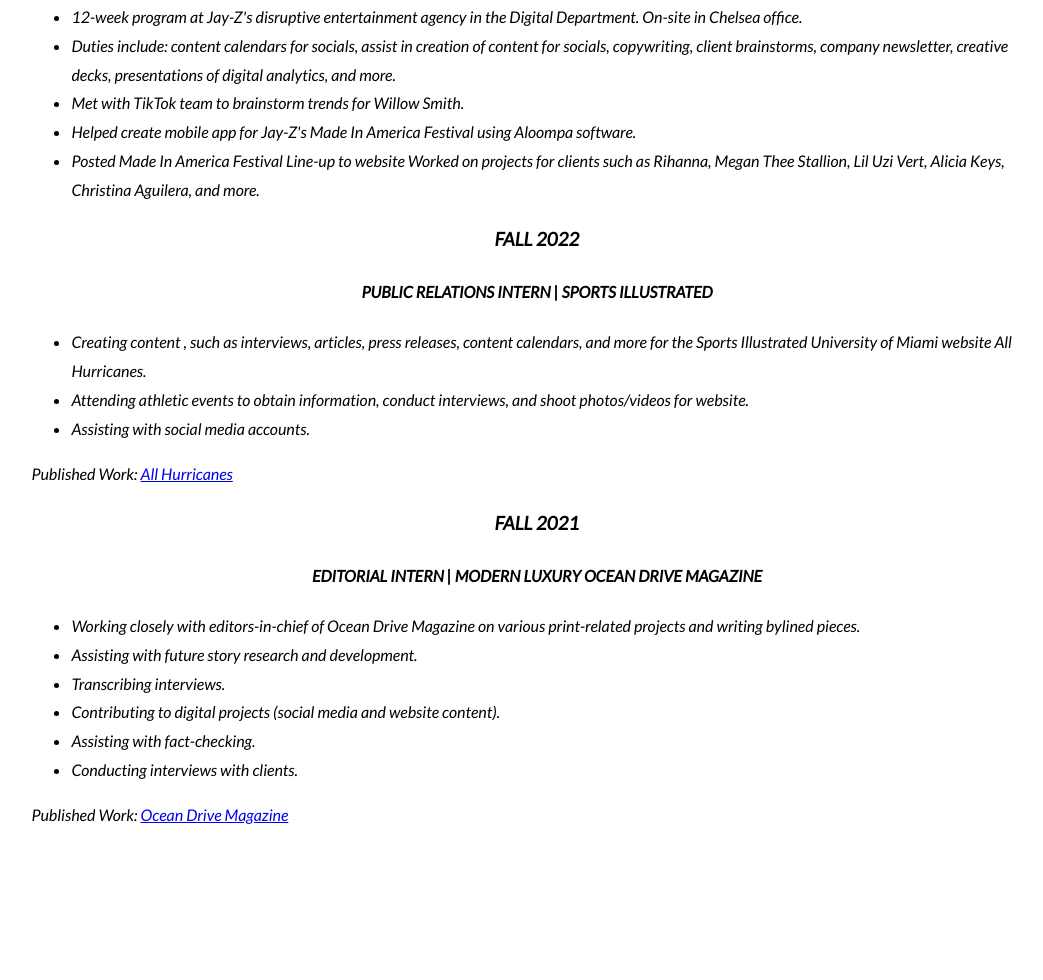
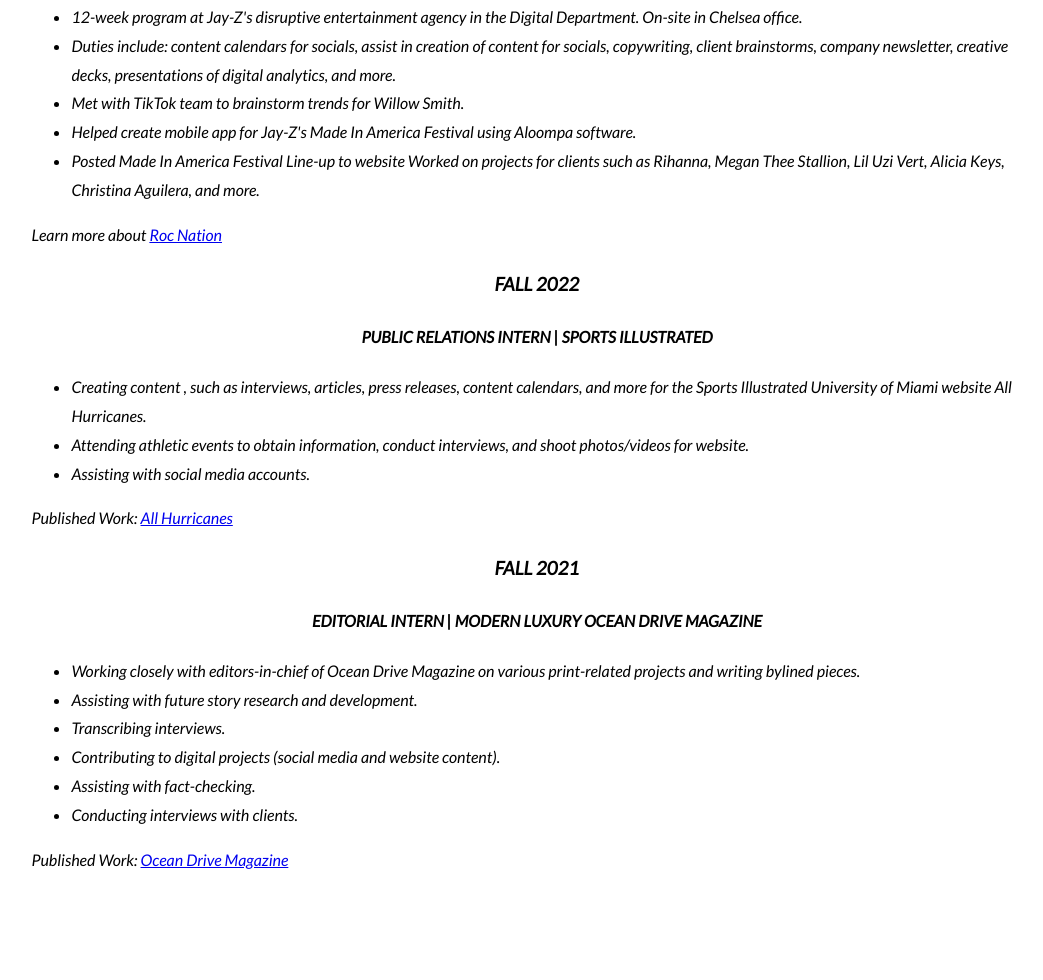
Before and after one commit to annasapio/annasapio.github.io, a plain HTML site: page experience.html in a window 1280 px wide. Shown: the part 1501-2481 px from the top of the page, without its empty margins (103-1146 px from the left). Drawn offline with Linux system fonts and the light colour scheme; a web font is replaced by a local one.

Commit message:
Update experience.html

```diff
--- a/experience.html
+++ b/experience.html
@@ -48,6 +48,7 @@
                   Worked on projects for clients such as Rihanna, Megan Thee
                   Stallion, Lil Uzi Vert, Alicia Keys, Christina Aguilera, and more.</li>
               </ul>
+              <p>Learn more about <a href="https://www.rocnation.com/about/">Roc Nation</a></p>
             </div>
           </div>
 
```
